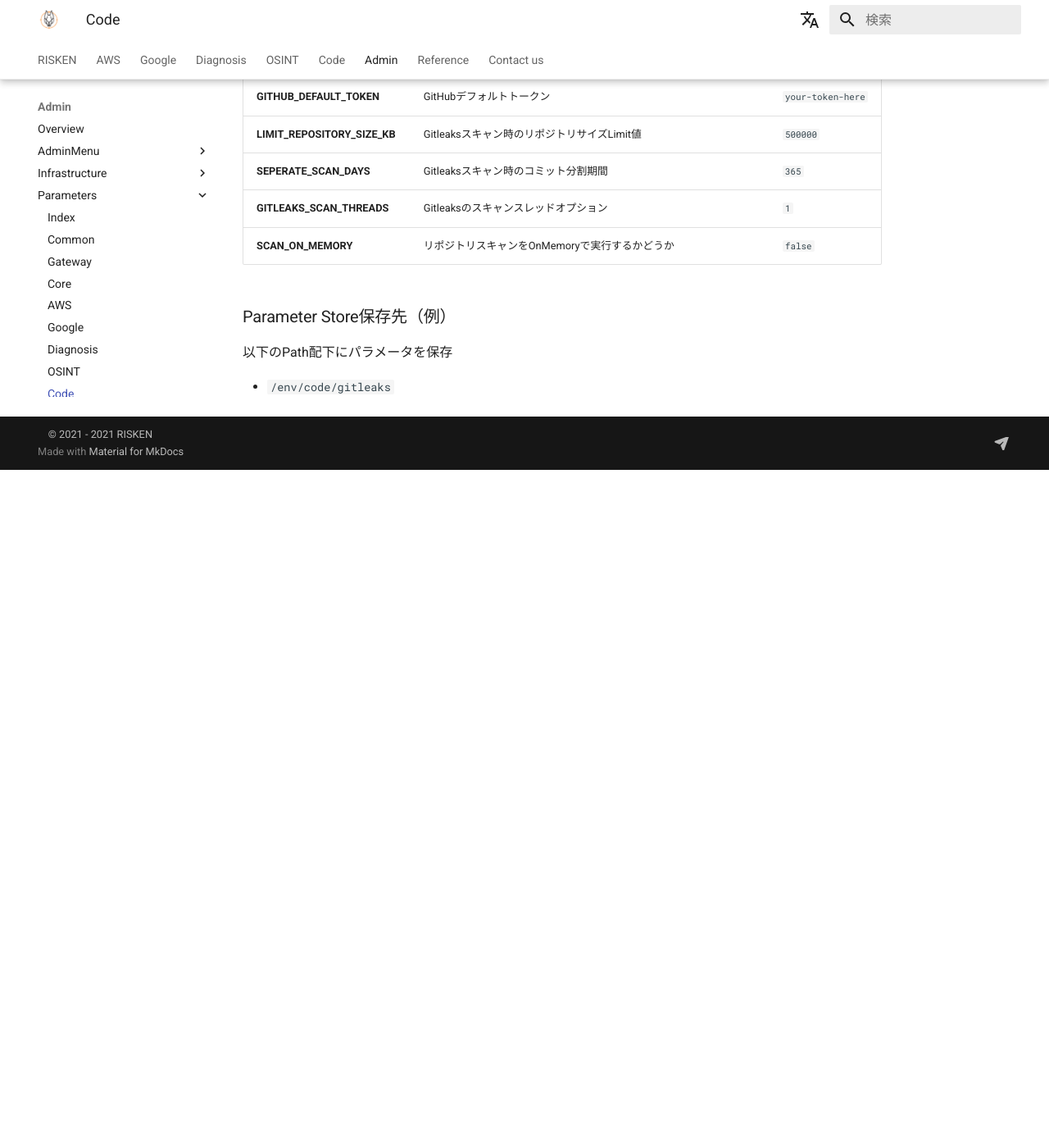
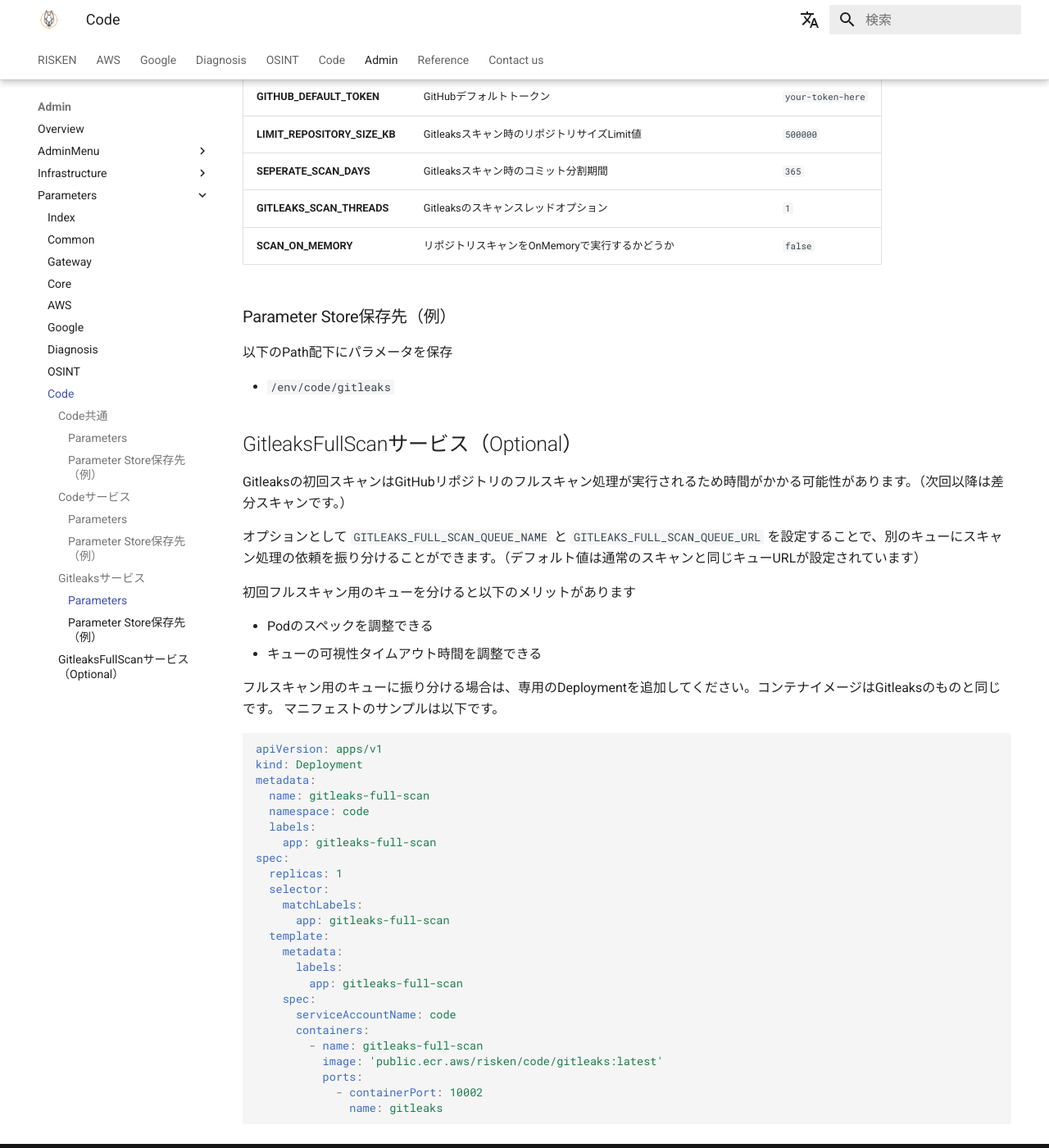
Before and after one commit to ca-risken/doc, an MkDocs documentation site: the page built from docs/admin/param_code.md, in a window 1280 px wide and 1400 px high, scrolled down 1794 px. Shown: the whole window at 82% size. Built offline with MkDocs 1.6.1 and Material for MkDocs 9.7.7, drawn with Linux system fonts in a browser that asks for light colours; comment, search, counter and statistics services are not loaded; before the commit the page ends 2367 px from its top, so only the background shows below that; some of the changed text lies outside the part shown.

````diff
--- a/docs/admin/param_code.md
+++ b/docs/admin/param_code.md
@@ -60,3 +60,44 @@ Codeのパラメータです
 以下のPath配下にパラメータを保存
 
 - `/env/code/gitleaks`
+
+## GitleaksFullScanサービス（Optional）
+
+Gitleaksの初回スキャンはGitHubリポジトリのフルスキャン処理が実行されるため時間がかかる可能性があります。（次回以降は差分スキャンです。）
+
+オプションとして `GITLEAKS_FULL_SCAN_QUEUE_NAME` と `GITLEAKS_FULL_SCAN_QUEUE_URL` を設定することで、別のキューにスキャン処理の依頼を振り分けることができます。（デフォルト値は通常のスキャンと同じキューURLが設定されています）
+
+初回フルスキャン用のキューを分けると以下のメリットがあります
+
+- Podのスペックを調整できる
+- キューの可視性タイムアウト時間を調整できる
+
+フルスキャン用のキューに振り分ける場合は、専用のDeploymentを追加してください。コンテナイメージはGitleaksのものと同じです。
+マニフェストのサンプルは以下です。
+
+```yaml
+apiVersion: apps/v1
+kind: Deployment
+metadata:
+  name: gitleaks-full-scan
+  namespace: code
+  labels:
+    app: gitleaks-full-scan
+spec:
+  replicas: 1
+  selector:
+    matchLabels:
+      app: gitleaks-full-scan
+  template:
+    metadata:
+      labels:
+        app: gitleaks-full-scan
+    spec:
+      serviceAccountName: code
+      containers:
+        - name: gitleaks-full-scan
+          image: 'public.ecr.aws/risken/code/gitleaks:latest'
+          ports:
+            - containerPort: 10002
+              name: gitleaks
+```
````
Also changed, not shown: other parts of docs/admin/param_code.md (+3 -3 lines), docs/admin/infra_aws.md (+1 -1 lines), docs/admin/infra_aws_option.md (+9 -0 lines).
